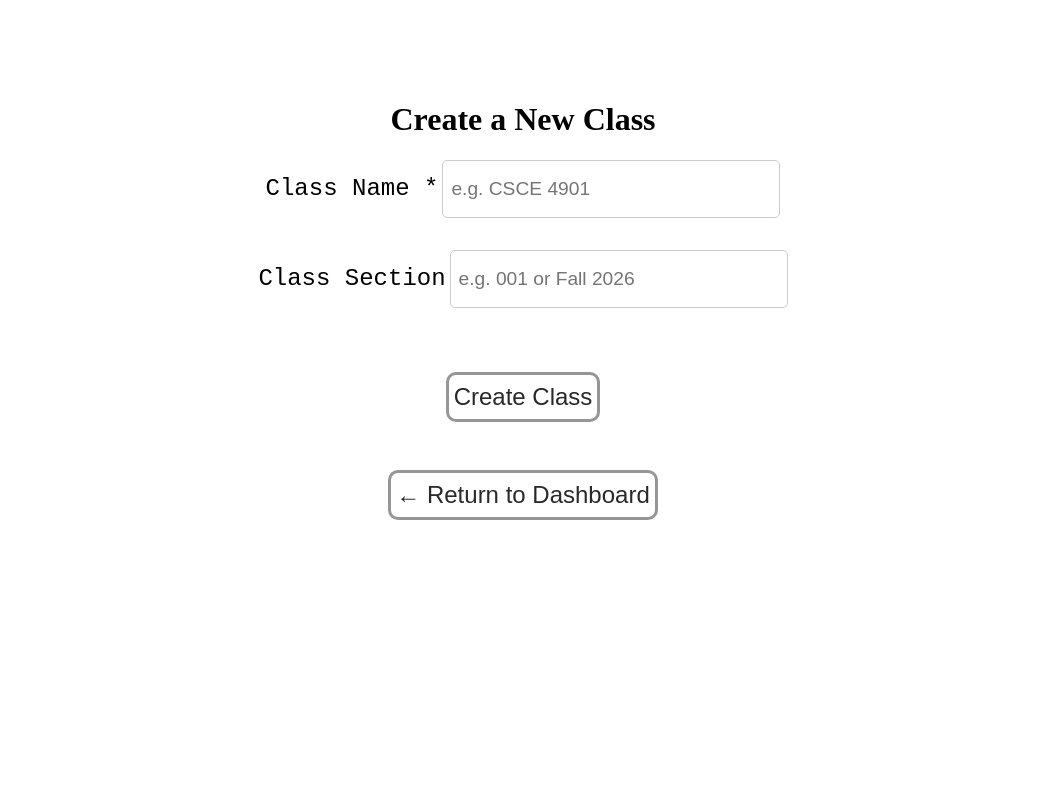
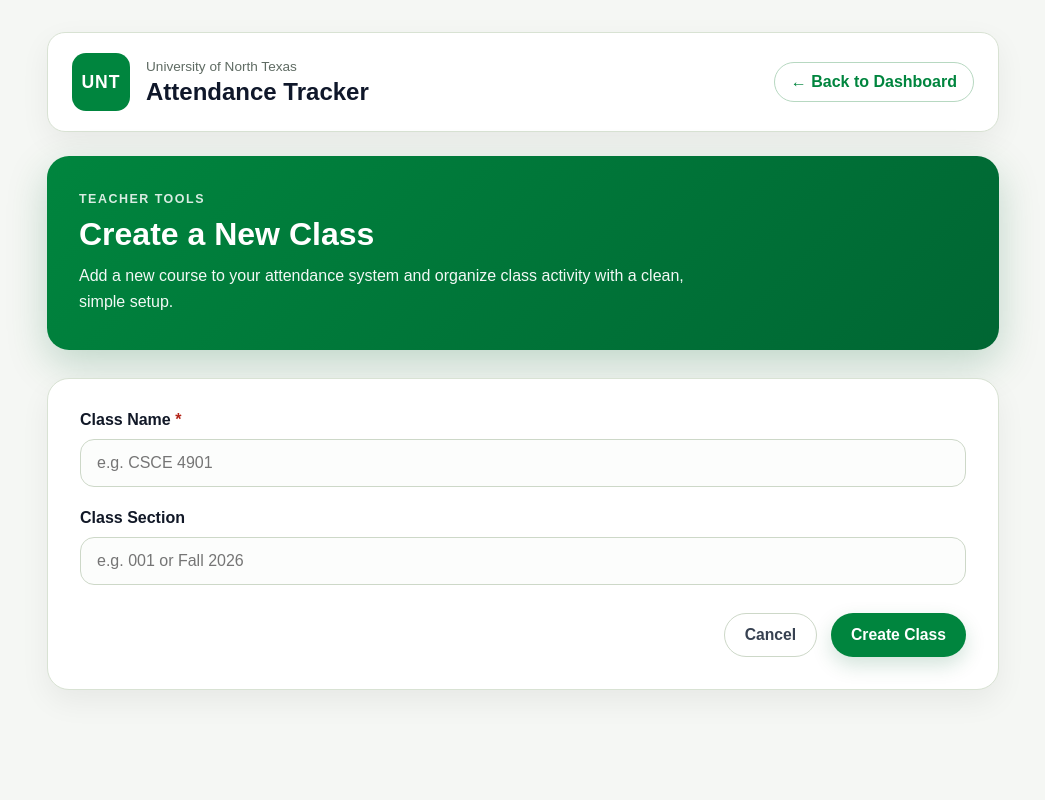
Before and after one commit to Danger-Design-UNT/Classroom-Attendance-Tracker, a Python web app: template app/templates/create_class.html in a window 1280 px wide. Shown: the whole page, without its empty margins (117-1162 px from the left). Run offline with Jinja, Linux system fonts and the light colour scheme; the template is opened without the code that fills it, so the values that code supplies are empty.

Commit message:
Restyle create class page to match UNT dashboard theme

```diff
--- a/app/static/css/create_class.css
+++ b/app/static/css/create_class.css
@@ -1,75 +1,270 @@
-.container{
-    text-align: center;
-    margin-top: 5rem;
+* {
+    box-sizing: border-box;
+    margin: 0;
+    padding: 0;
+}
+
+body {
+    font-family: Arial, Helvetica, sans-serif;
+    background: #f5f7f4;
+    color: #1f2937;
+    min-height: 100vh;
+}
+
+.page-shell {
+    max-width: 1000px;
+    margin: 0 auto;
+    padding: 32px 24px 48px;
+}
+
+.topbar {
+    background: #ffffff;
+    border: 1px solid #d8e2d3;
+    border-radius: 18px;
+    padding: 20px 24px;
+    display: flex;
+    justify-content: space-between;
+    align-items: center;
+    gap: 16px;
+    box-shadow: 0 10px 30px rgba(0, 0, 0, 0.06);
+    margin-bottom: 24px;
+}
+
+.brand-block {
+    display: flex;
+    align-items: center;
+    gap: 16px;
+}
+
+.brand-mark {
+    width: 58px;
+    height: 58px;
+    border-radius: 14px;
+    background: #00853e;
+    color: #ffffff;
+    font-weight: 700;
+    font-size: 1.1rem;
+    display: flex;
+    align-items: center;
+    justify-content: center;
+    letter-spacing: 1px;
+}
+
+.brand-subtitle {
+    font-size: 0.85rem;
+    color: #5f6b63;
+    margin-bottom: 4px;
+}
+
+.brand-title {
+    font-size: 1.5rem;
+    color: #0f172a;
+}
+
+.return-link {
+    text-decoration: none;
+    background: #ffffff;
+    color: #00853e;
+    border: 1px solid #b7d8c1;
+    padding: 10px 16px;
+    border-radius: 999px;
+    font-weight: 700;
+    transition: all 0.2s ease;
+}
+
+.return-link:hover {
+    background: #e7f4ec;
+    border-color: #00853e;
+}
+
+.hero {
+    background: linear-gradient(135deg, #00853e 0%, #006633 100%);
+    color: #ffffff;
+    border-radius: 22px;
+    padding: 36px 32px;
+    margin-bottom: 28px;
+    box-shadow: 0 14px 40px rgba(0, 101, 51, 0.22);
+}
+
+.eyebrow {
+    text-transform: uppercase;
+    letter-spacing: 1.5px;
+    font-size: 0.78rem;
+    font-weight: 700;
+    opacity: 0.85;
+    margin-bottom: 10px;
+}
+
+.hero h2 {
+    font-size: 2rem;
+    margin-bottom: 10px;
+}
+
+.hero-description {
+    max-width: 650px;
+    line-height: 1.6;
+    font-size: 1rem;
+    opacity: 0.95;
+}
+
+.form-card {
+    background: #ffffff;
+    border: 1px solid #d8e2d3;
+    border-radius: 22px;
+    padding: 32px;
+    box-shadow: 0 12px 30px rgba(0, 0, 0, 0.06);
+}
+
+.flash-stack {
     display: flex;
     flex-direction: column;
-    align-items: center;
-    justify-content: center;
+    gap: 12px;
+    margin-bottom: 20px;
 }
 
-label{
-    font-size: 1.5rem;
-    margin-bottom: 1rem;
-    font-family: 'Courier New', Courier, monospace;
+.alert {
+    padding: 14px 16px;
+    border-radius: 14px;
+    font-size: 0.95rem;
+    font-weight: 600;
 }
 
-input[type="text"], input[type="number"]{
-    width: 20rem;
-    height: 2.5rem;
-    font-size: 1.2rem;
-    margin-bottom: 2rem;
-    padding: 0.5rem;
-    border: 1px solid #ccc;
-    border-radius: 5px;
+.alert-success {
+    background: #e7f4ec;
+    color: #0f6a34;
+    border: 1px solid #b7d8c1;
 }
 
-.return{
-    background: none;
-    /* border: none; */
-    float: right;
+.alert-danger,
+.alert-error {
+    background: #fdecec;
+    color: #b42318;
+    border: 1px solid #f5c2c7;
+}
+
+.alert-warning {
+    background: #fff6e5;
+    color: #9a6700;
+    border: 1px solid #f2d39b;
+}
+
+.alert-info {
+    background: #ebf5ff;
+    color: #175cd3;
+    border: 1px solid #b2ddff;
+}
+
+.class-form {
+    display: flex;
+    flex-direction: column;
+    gap: 22px;
+}
+
+.form-group {
+    display: flex;
+    flex-direction: column;
+    gap: 10px;
+}
+
+label {
+    font-size: 1rem;
+    font-weight: 700;
+    color: #111827;
+}
+
+.required {
+    color: #b42318;
+}
+
+input[type="text"],
+input[type="number"] {
+    width: 100%;
+    padding: 14px 16px;
+    font-size: 1rem;
+    border: 1px solid #cdd8c8;
+    border-radius: 14px;
+    background: #fcfdfc;
+    color: #111827;
+    transition: border-color 0.2s ease, box-shadow 0.2s ease;
+}
+
+input[type="text"]:focus,
+input[type="number"]:focus {
+    outline: none;
+    border-color: #00853e;
+    box-shadow: 0 0 0 4px rgba(0, 133, 62, 0.12);
+}
+
+.button-row {
+    display: flex;
+    justify-content: flex-end;
+    gap: 14px;
+    margin-top: 6px;
+}
+
+.primary-btn,
+.secondary-btn {
+    border: none;
+    border-radius: 999px;
+    padding: 12px 20px;
+    font-size: 0.98rem;
+    font-weight: 700;
     cursor: pointer;
     text-decoration: none;
-    color: rgb(41, 41, 41);
-    font-size: 1.5rem;
-    margin-top: 3rem;
-    list-style: none;
-    border: 3px solid rgb(150, 150, 150);
-    border-radius: 10px;
-    padding-left: 5px;
-    padding-right: 5px;
+    transition: all 0.2s ease;
 }
 
-.create-class{
-    background: none;
-    /* border: none; */
-    float: right;
-    cursor: pointer;
-    text-decoration: none;
-    color: rgb(41, 41, 41);
-    font-size: 1.5rem;
-    margin-top: 2rem;
-    list-style: none;
-    border: 3px solid rgb(150, 150, 150);
-    border-radius: 10px;
-    padding-left: 5px;
-    padding-right: 5px;
+.primary-btn {
+    background: #00853e;
+    color: #ffffff;
+    box-shadow: 0 8px 20px rgba(0, 101, 51, 0.18);
 }
 
-.mid-section{
-    display: flex;
-    flex-direction: column;
-    align-items: center;
-    justify-content: center;
+.primary-btn:hover {
+    background: #006633;
+    transform: translateY(-1px);
 }
 
-button{
-    background-color:none;
+.secondary-btn {
+    background: #ffffff;
+    color: #374151;
+    border: 1px solid #cdd8c8;
+}
 
-    color: rgb(0, 0, 0);
-    font-size: 1.2rem;
-    padding: 0.5rem 1.5rem;
-    border: none;
-    border-radius: 5px;
-    cursor: pointer;
-    margin-top: 2rem;
+.secondary-btn:hover {
+    background: #f3f6f2;
+    border-color: #9fb89a;
 }
+
+@media (max-width: 768px) {
+    .page-shell {
+        padding: 20px 16px 32px;
+    }
+
+    .topbar {
+        flex-direction: column;
+        align-items: flex-start;
+    }
+
+    .hero {
+        padding: 28px 22px;
+    }
+
+    .hero h2 {
+        font-size: 1.6rem;
+    }
+
+    .form-card {
+        padding: 24px 18px;
+    }
+
+    .button-row {
+        flex-direction: column;
+    }
+
+    .primary-btn,
+    .secondary-btn {
+        width: 100%;
+        text-align: center;
+    }
+}
--- a/app/templates/create_class.html
+++ b/app/templates/create_class.html
@@ -3,42 +3,76 @@
 <head>
     <meta charset="UTF-8">
     <meta name="viewport" content="width=device-width, initial-scale=1.0">
-    <title>Create New Class</title>
+    <title>Create New Class - UNT Attendance Tracker</title>
     <link rel="stylesheet" href="{{ url_for('static', filename='css/create_class.css') }}">
 </head>
 <body>
-    <div class="container">
-        <h1>Create a New Class</h1>
+    <main class="page-shell">
+        <header class="topbar">
+            <div class="brand-block">
+                <div class="brand-mark">UNT</div>
+                <div>
+                    <p class="brand-subtitle">University of North Texas</p>
+                    <h1 class="brand-title">Attendance Tracker</h1>
+                </div>
+            </div>
 
+            <a href="{{ url_for('attendance.teacher_dashboard') }}" class="return-link">
+                ← Back to Dashboard
+            </a>
+        </header>
+
+        <section class="hero">
+            <p class="eyebrow">Teacher Tools</p>
+            <h2>Create a New Class</h2>
+            <p class="hero-description">
+                Add a new course to your attendance system and organize class activity with a clean, simple setup.
+            </p>
+        </section>
+
+        <section class="form-card">
             {% with messages = get_flashed_messages(with_categories=true) %}
                 {% if messages %}
+                    <div class="flash-stack">
                         {% for category, message in messages %}
                             <div class="alert alert-{{ category }}">
                                 {{ message }}
                             </div>
                         {% endfor %}
+                    </div>
                 {% endif %}
             {% endwith %}
 
-        <form class="mid-section" method="POST">
+            <form class="class-form" method="POST">
                 <div class="form-group">
                     <label for="class_name">Class Name <span class="required">*</span></label>
-                <input type="text" id="class_name" name="class_name"
-                       placeholder="e.g. CSCE 4901" required>
+                    <input
+                        type="text"
+                        id="class_name"
+                        name="class_name"
+                        placeholder="e.g. CSCE 4901"
+                        required
+                    >
                 </div>
 
                 <div class="form-group">
                     <label for="class_section">Class Section</label>
-                <input type="text" id="class_section" name="class_section"
-                       placeholder="e.g. 001 or Fall 2026">
+                    <input
+                        type="text"
+                        id="class_section"
+                        name="class_section"
+                        placeholder="e.g. 001 or Fall 2026"
+                    >
                 </div>
 
-            <button type="submit" class="create-class">Create Class</button>
+                <div class="button-row">
+                    <a href="{{ url_for('attendance.teacher_dashboard') }}" class="secondary-btn">
+                        Cancel
+                    </a>
+                    <button type="submit" class="primary-btn">Create Class</button>
+                </div>
             </form>
-
-        <form action="{{ url_for('attendance.teacher_dashboard') }}" method="get">
-            <button type="submit" class="return">← Return to Dashboard</button>
-        </form>
-    </div>
+        </section>
+    </main>
 </body>
 </html>
```
Lines whose indentation alone changed are shown as unchanged.
